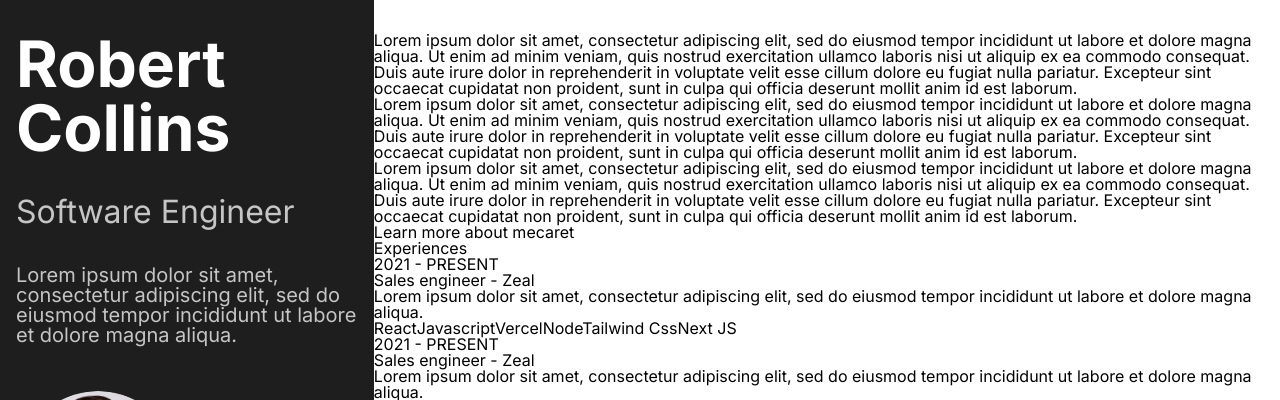
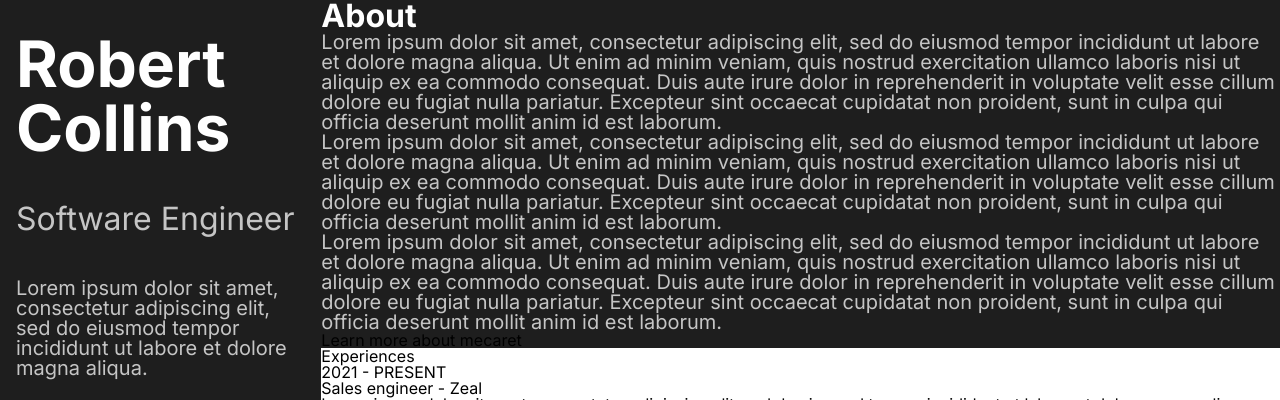
Before and after one commit to robkebab/robkebab.com, a Next.js app: page / in a window 1280 px wide. Shown: the top 400 px of the page. Built offline with nearby package versions, Linux system fonts and the light colour scheme.

Commit message:
refactor Paragraph to take children

```diff
--- /dev/null
+++ b/app/components/about/About.module.css
@@ -0,0 +1,3 @@
+.container {
+    background-color: var(--bg-color-first);
+}
--- /dev/null
+++ b/app/components/about/About.tsx
@@ -0,0 +1,43 @@
+import { Heading } from "../heading/Heading";
+import { Paragraph } from "../paragraph/Paragraph";
+import { Section } from "../section/Section";
+import styles from "./About.module.css";
+
+export const About = () => {
+  return (
+    <Section id="about" className={styles.container}>
+      <Heading>About</Heading>
+      <Paragraph>
+        Lorem ipsum dolor sit amet, consectetur adipiscing elit, sed do eiusmod
+        tempor incididunt ut labore et dolore magna aliqua. Ut enim ad minim
+        veniam, quis nostrud exercitation ullamco laboris nisi ut aliquip ex ea
+        commodo consequat. Duis aute irure dolor in reprehenderit in voluptate
+        velit esse cillum dolore eu fugiat nulla pariatur. Excepteur sint
+        occaecat cupidatat non proident, sunt in culpa qui officia deserunt
+        mollit anim id est laborum.
+      </Paragraph>
+      <Paragraph>
+        Lorem ipsum dolor sit amet, consectetur adipiscing elit, sed do eiusmod
+        tempor incididunt ut labore et dolore magna aliqua. Ut enim ad minim
+        veniam, quis nostrud exercitation ullamco laboris nisi ut aliquip ex ea
+        commodo consequat. Duis aute irure dolor in reprehenderit in voluptate
+        velit esse cillum dolore eu fugiat nulla pariatur. Excepteur sint
+        occaecat cupidatat non proident, sunt in culpa qui officia deserunt
+        mollit anim id est laborum.
+      </Paragraph>
+      <Paragraph>
+        Lorem ipsum dolor sit amet, consectetur adipiscing elit, sed do eiusmod
+        tempor incididunt ut labore et dolore magna aliqua. Ut enim ad minim
+        veniam, quis nostrud exercitation ullamco laboris nisi ut aliquip ex ea
+        commodo consequat. Duis aute irure dolor in reprehenderit in voluptate
+        velit esse cillum dolore eu fugiat nulla pariatur. Excepteur sint
+        occaecat cupidatat non proident, sunt in culpa qui officia deserunt
+        mollit anim id est laborum.
+      </Paragraph>
+      <a>
+        <span>Learn more about me</span>
+        <span>caret</span>
+      </a>
+    </Section>
+  );
+};
--- a/app/components/hero/Hero.tsx
+++ b/app/components/hero/Hero.tsx
@@ -21,7 +21,7 @@ export const Hero = () => {
         src={defaults.avatar.src}
         width={164}
       />
-      <Paragraph className={styles.description} text={defaults.description} />
+      <Paragraph className={styles.description} >{defaults.description}</Paragraph>
       <div className={styles.socials}>
         <Social
           href="https://www.linkedin.com/in/rpc219/"
--- a/app/components/paragraph/Paragraph.tsx
+++ b/app/components/paragraph/Paragraph.tsx
@@ -1,11 +1,12 @@
+import React from 'react'
 import { concatClasses } from "@/app/utils/concatClasses";
 import styles from "./Paragraph.module.css";
 
 interface IProps {
+  readonly children: React.ReactNode;
   readonly className?: string;
-  readonly text: string;
 }
 
-export const Paragraph = ({ className = '', text }: IProps) => {
-  return <p className={concatClasses(styles.paragraph, className)}>{text}</p>;
+export const Paragraph = ({ className = '', children }: IProps) => {
+  return <p className={concatClasses(styles.paragraph, className)}>{children}</p>;
 };
--- a/app/components/section/Section.tsx
+++ b/app/components/section/Section.tsx
@@ -3,12 +3,12 @@ import { LevelProvider } from "@/app/context/LevelContext";
 import React from "react";
 
 interface IProps {
+  readonly children: React.ReactNode;
   readonly className?: string;
-  readonly children: React.ReactNode;
   readonly id?: string;
 }
 
-export const Section = ({ className = "", children, id = "" }: IProps) => {
+export const Section = ({ children, className = "", id = "" }: IProps) => {
   return (
     <section className={className} id={id}>
       <LevelProvider>{children}</LevelProvider>
--- a/app/page.tsx
+++ b/app/page.tsx
@@ -1,3 +1,4 @@
+import { About } from "./components/about/About";
 import { Heading } from "./components/heading/Heading";
 import { Hero } from "./components/hero/Hero";
 import { Main } from "./components/main/Main";
@@ -9,40 +10,7 @@ export default function Home() {
     <div className={styles.container}>
       <Hero />
       <Main>
-        <Section id="about">
-          <Heading>About</Heading>
-          <p>
-            Lorem ipsum dolor sit amet, consectetur adipiscing elit, sed do
-            eiusmod tempor incididunt ut labore et dolore magna aliqua. Ut enim
-            ad minim veniam, quis nostrud exercitation ullamco laboris nisi ut
-            aliquip ex ea commodo consequat. Duis aute irure dolor in
-            reprehenderit in voluptate velit esse cillum dolore eu fugiat nulla
-            pariatur. Excepteur sint occaecat cupidatat non proident, sunt in
-            culpa qui officia deserunt mollit anim id est laborum.
-          </p>
-          <p>
-            Lorem ipsum dolor sit amet, consectetur adipiscing elit, sed do
-            eiusmod tempor incididunt ut labore et dolore magna aliqua. Ut enim
-            ad minim veniam, quis nostrud exercitation ullamco laboris nisi ut
-            aliquip ex ea commodo consequat. Duis aute irure dolor in
-            reprehenderit in voluptate velit esse cillum dolore eu fugiat nulla
-            pariatur. Excepteur sint occaecat cupidatat non proident, sunt in
-            culpa qui officia deserunt mollit anim id est laborum.
-          </p>
-          <p>
-            Lorem ipsum dolor sit amet, consectetur adipiscing elit, sed do
-            eiusmod tempor incididunt ut labore et dolore magna aliqua. Ut enim
-            ad minim veniam, quis nostrud exercitation ullamco laboris nisi ut
-            aliquip ex ea commodo consequat. Duis aute irure dolor in
-            reprehenderit in voluptate velit esse cillum dolore eu fugiat nulla
-            pariatur. Excepteur sint occaecat cupidatat non proident, sunt in
-            culpa qui officia deserunt mollit anim id est laborum.
-          </p>
-          <a>
-            <span>Learn more about me</span>
-            <span>caret</span>
-          </a>
-        </Section>
+       <About />
         <Section id="experiences">
           <h2>Experiences</h2>
           <Section className="experience-card">
```
Also changed, not shown: app/components/about/defaults.ts (added).
